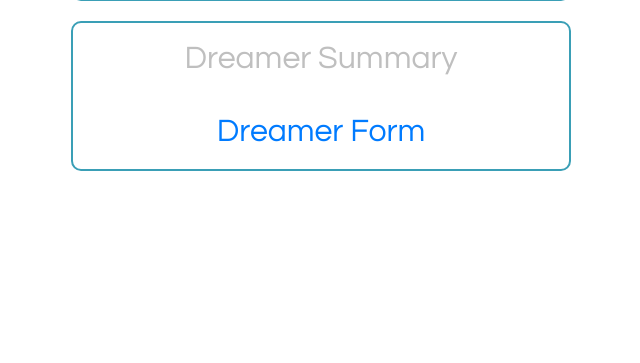
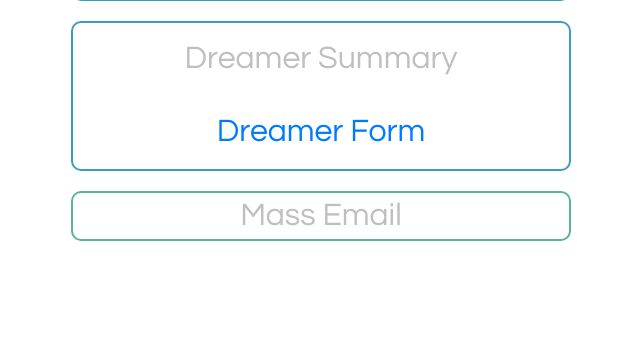
Before and after one commit to pgarton/iDayDream, a PHP site: page / in a window 1280 px wide. Shown: the part 437-800 px from the top of the page, without its empty margins (319-959 px from the left). Run offline with PHP 8.4, Linux system fonts and the light colour scheme.

Commit message:
Added Index Link to Dreamail

```diff
--- a/index.php
+++ b/index.php
@@ -24,22 +24,22 @@ if (!isset($_SESSION['username'])){
     <link rel="stylesheet" href="styles/index.css">
 </head>
 <body>
-<h1 class="jumbotron">Paul's Bunyans' iD.A.Y.Dream index</h1>
+<h1 class="jumbotron">Paul's Bunyans' iD.A.Y.Dream Admin Page</h1>
 
 <?php
-    if($mode == 'logged_off') {
-        echo '<div class="sect col login">
+if($mode == 'logged_off') {
+    echo '<div class="sect col login">
         <h2>
         <a href="login.php">Login to access summary pages</a>
         </h2>
         </div>';
-    } else {
-        echo '<div class="sect col login">
+} else {
+    echo '<div class="sect col login">
         <h2>
         <a href="logout.php">Logout</a>
         </h2>
         </div>';
-    }
+}
 
 ?>
 
@@ -64,6 +64,14 @@ if (!isset($_SESSION['username'])){
 
 </div>
 
+<div class="sect col login">
+
+    <h2>
+        <a href="dreamail.php"   <?php if ($mode == 'logged_off') {    echo 'class = \'disabled\'';  }   ?>   >Mass Email</a>
+    </h2>
+
+
+</div>
 
 
 
```
